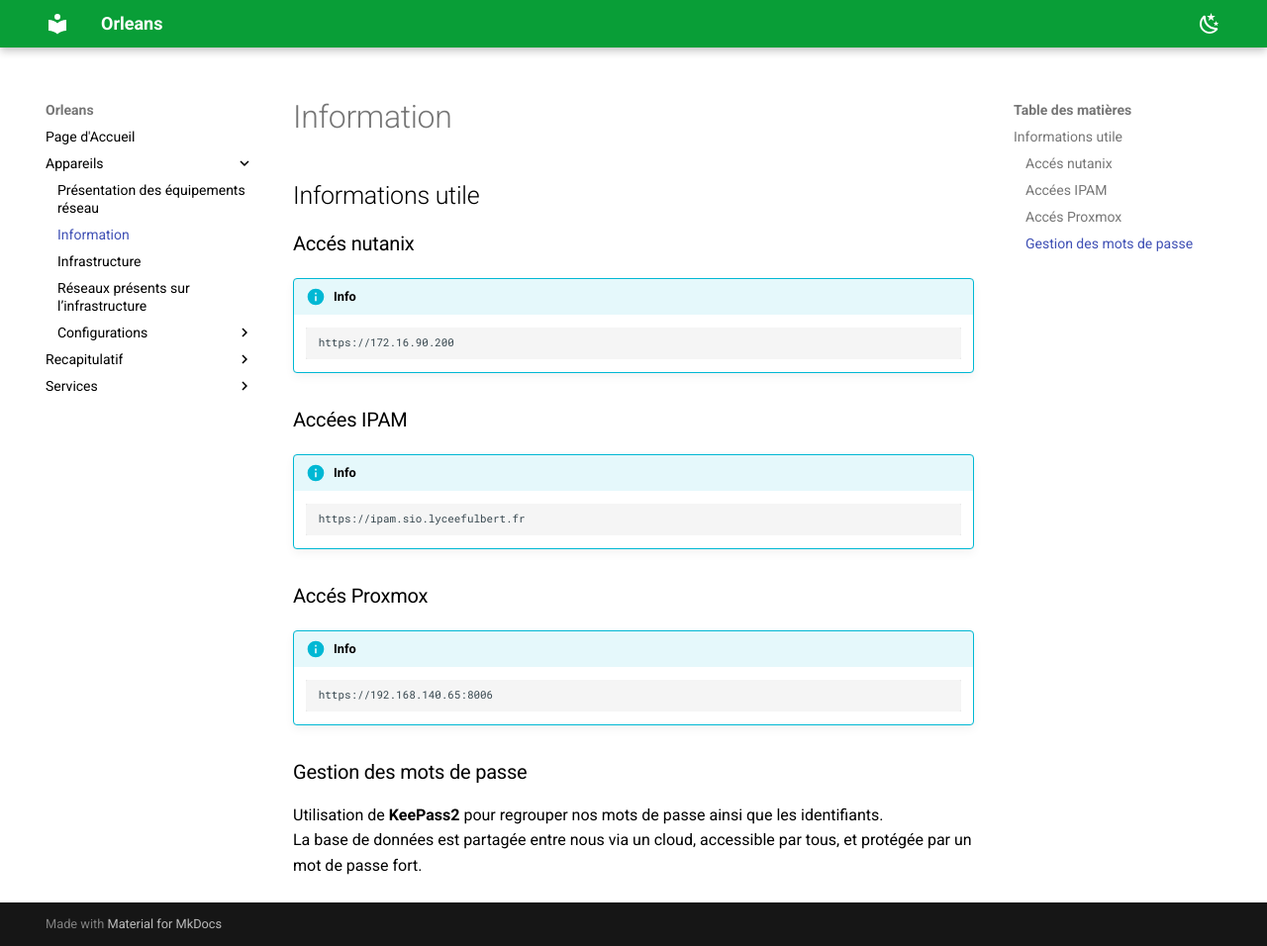
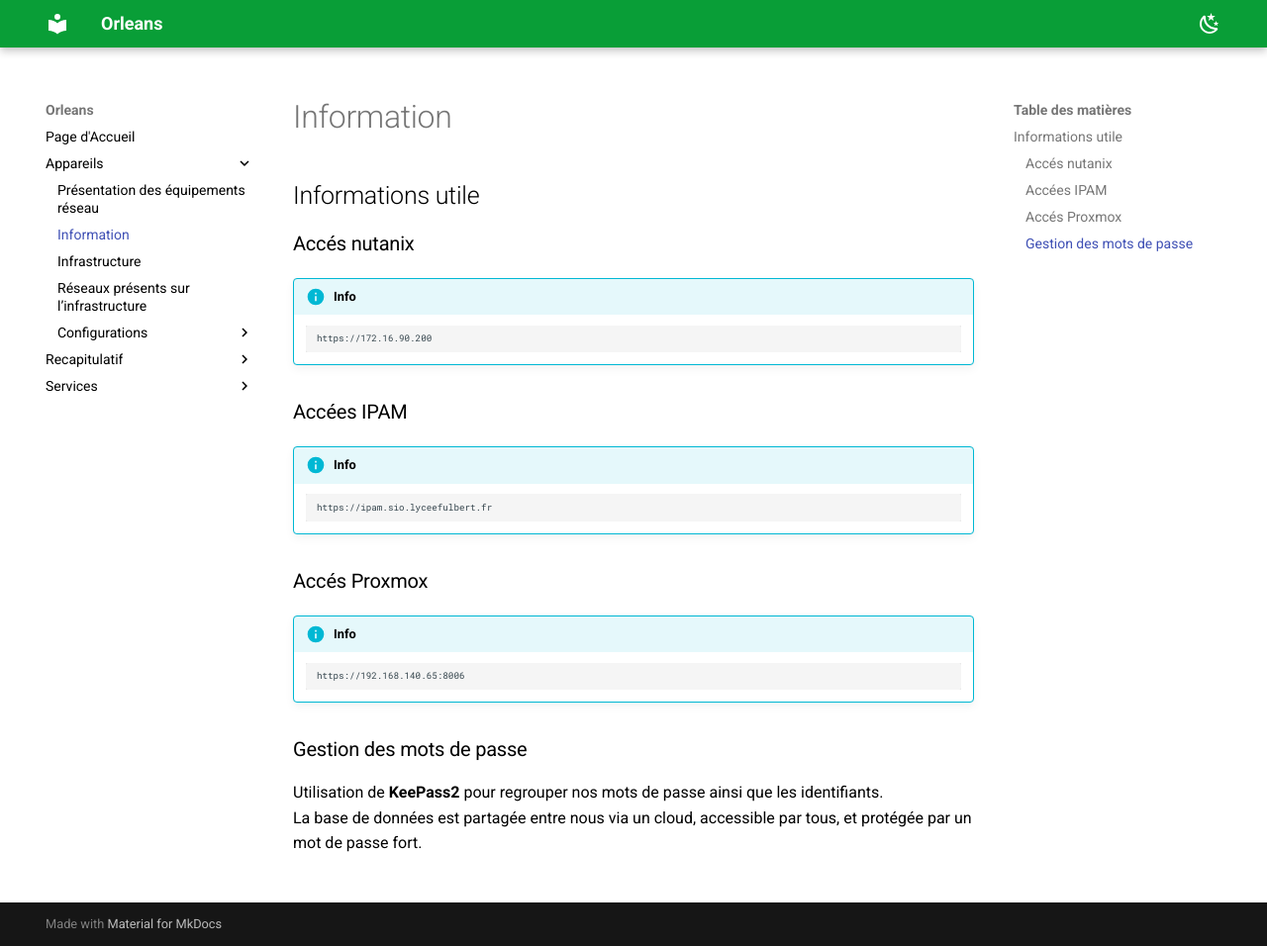
Before and after one commit to XolA-max/gp-orleans-sportludique2025-2026, an MkDocs documentation site: the page built from docs/Appareils/Information.md, in a window 1280 px wide and 956 px high. Shown: the whole window at 99% size. Built offline with MkDocs 1.6.1 and Material for MkDocs 9.7.7, drawn with Linux system fonts in a browser that asks for light colours.

Commit message:
Reduction taille police blocs de code

```diff
--- a/docs/overrides.css
+++ b/docs/overrides.css
@@ -54,3 +54,8 @@
 code, pre {
     background: #1e1e1e20; /* transparent pour les 2 modes */
 }
+
+/* Reduce code block font size */
+code, pre, .md-typeset code {
+    font-size: 0.85em !important;
+}
```
